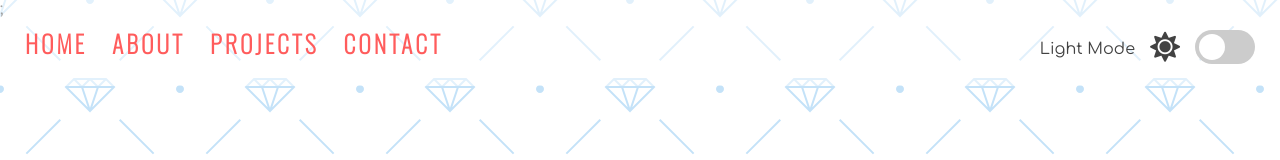
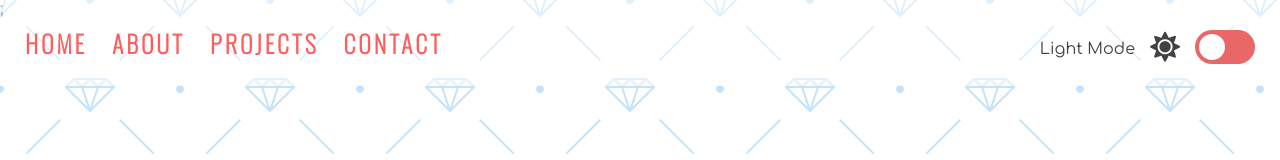
Before and after one commit to Narinder84/dream-projects, a React (Create React App) app: page /darkAndLight in a window 1280 px wide. Shown: the top 160 px of the page. Built offline with nearby package versions, Linux system fonts and the light colour scheme.

Commit message:
some chages to app  app

```diff
--- a/src/components/darkLightMode/darkLight.js
+++ b/src/components/darkLightMode/darkLight.js
@@ -21,7 +21,7 @@ class DarkAndLight extends React.Component {
 	}
 	componentDidMount() {
 		const status = localStorage.getItem('isLightMode');
-		console.log(status, '======');
+
 		if (status === 'false') {
 			this.sliderChecked.current.checked = true;
 			this.handleSwitch(false);
@@ -32,12 +32,10 @@ class DarkAndLight extends React.Component {
 	}
 	handleSwitch = (checkStatus) => {
 		if (checkStatus === false) {
-			console.log('====isLight=====');
 			document.documentElement.setAttribute('data-theme', 'dark');
 			localStorage.setItem('isLightMode', false);
 		}
 		if (checkStatus === true) {
-			console.log('====isLight=====');
 			document.documentElement.setAttribute('data-theme', 'light');
 			localStorage.setItem('isLightMode', true);
 		}
--- a/src/components/darkLightMode/darkLight.style.css
+++ b/src/components/darkLightMode/darkLight.style.css
@@ -197,7 +197,7 @@ p {
 }
 
 .slider {
-	background: #ccc;
+	background: rgb(233, 103, 103);
 	bottom: 0;
 	cursor: pointer;
 	left: 0;
```
